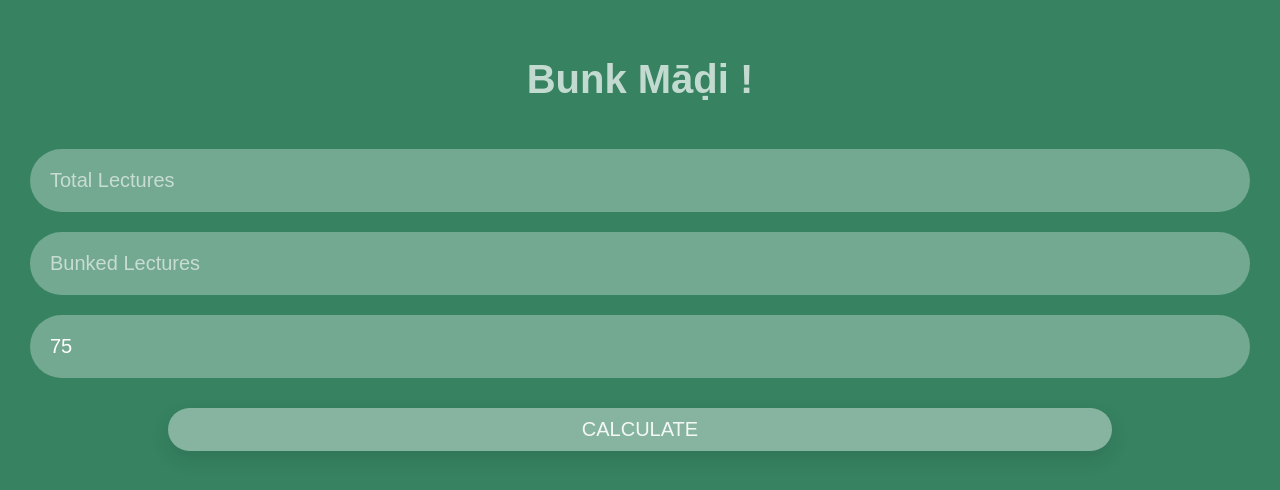
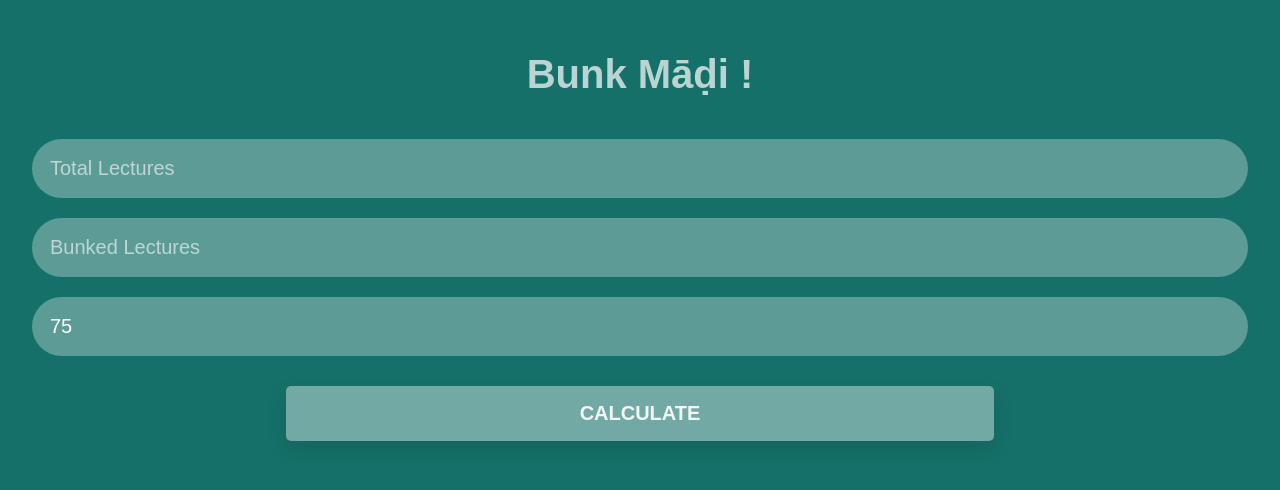
Before and after one commit to akhilvc10/bunk-madi, a React (Create React App) app: page / in a window 1280 px wide. Shown: the top 490 px of the page. Built offline with nearby package versions, Linux system fonts and the light colour scheme; a web font is replaced by a local one.

Commit message:
Minor UI improvements

```diff
--- a/src/index.css
+++ b/src/index.css
@@ -45,7 +45,7 @@ button {
 	color: white;
 	font-size: 20px;
 	border-radius: 100px;
-	padding: 20px;
+	padding: 18px;
 	background: rgba(255, 255, 255, 0.3);
 	margin: 0 0 20px 0;
 }
@@ -59,7 +59,7 @@ form {
 
 h1 {
 	color: rgba(255, 255, 255, 0.7);
-	padding: 20px;
+	padding: 15px;
 	font-size: 40px;
 }
 
@@ -68,12 +68,16 @@ h1 {
 	text-transform: uppercase;
 	margin-top: 10px;
 	cursor: pointer;
-	width: 80%;
+	height: 55px;
+	min-width: 50%;
+	max-width: 60%;
 	padding: 10px;
 	color: rgba(255, 255, 255, 0.9);
 	transition: box-shadow 0.2s cubic-bezier(0.4, 0, 0.2, 1);
 	transition-delay: 0.2s;
 	box-shadow: 0 8px 20px 0 rgba(0, 0, 0, 0.1);
+	border-radius: 5px;
+	font-weight: 700;
 }
 
 .button.raised:active {
@@ -141,7 +145,7 @@ b.element {
 
 @keyframes colorchange {
 	0% {
-		background: #616161;
+		background: #1e3c72;
 	}
 	25% {
 		background: #0ba360;
@@ -159,7 +163,7 @@ b.element {
 
 @-webkit-keyframes colorchange /* Safari and Chrome - necessary duplicate */ {
 	0% {
-		background: #616161;
+		background: #1e3c72;
 	}
 	25% {
 		background: #0ba360;
```
